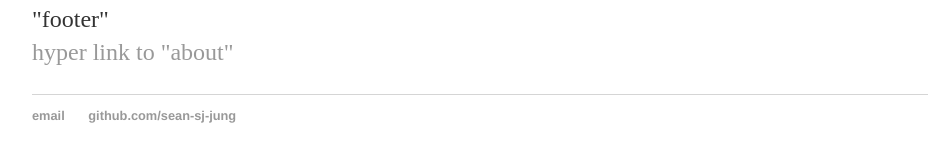
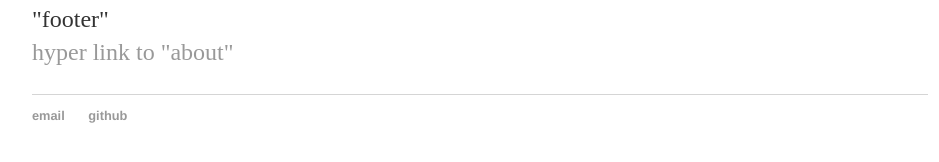
Before and after one commit to sean-sj-jung/sean-sj-jung.github.io, a Jekyll site: the page built from index.html, in a window 1280 px wide. Shown: the part 396-558 px from the top of the page, without its empty margins (160-1099 px from the left). Built offline with Jekyll 4.4.1, drawn with Linux system fonts in a browser that asks for light colours.

Commit message:
Update default.html

```diff
--- a/_layouts/default.html
+++ b/_layouts/default.html
@@ -22,7 +22,7 @@
 			<footer>
 	    		<ul>
 	        		<li><a href="mailto:sean.sj.jung@gmail.com">email</a></li>
-	        		<li><a href="https://github.com/sean-sj-jung">github.com/sean-sj-jung</a></li>
+	        		<li><a href="https://github.com/sean-sj-jung">github</a></li>
 				</ul>
 			</footer>
 		</body>
```
